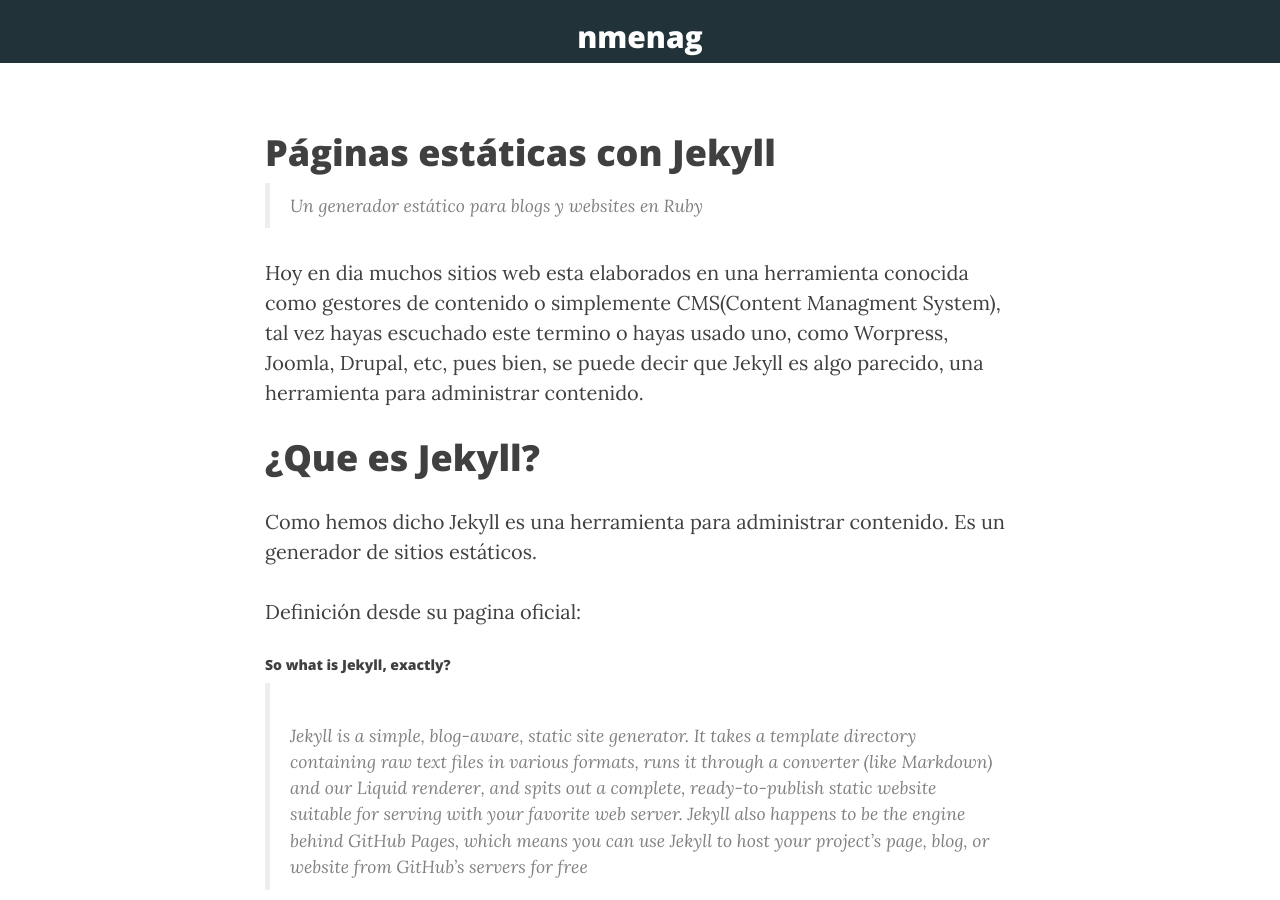
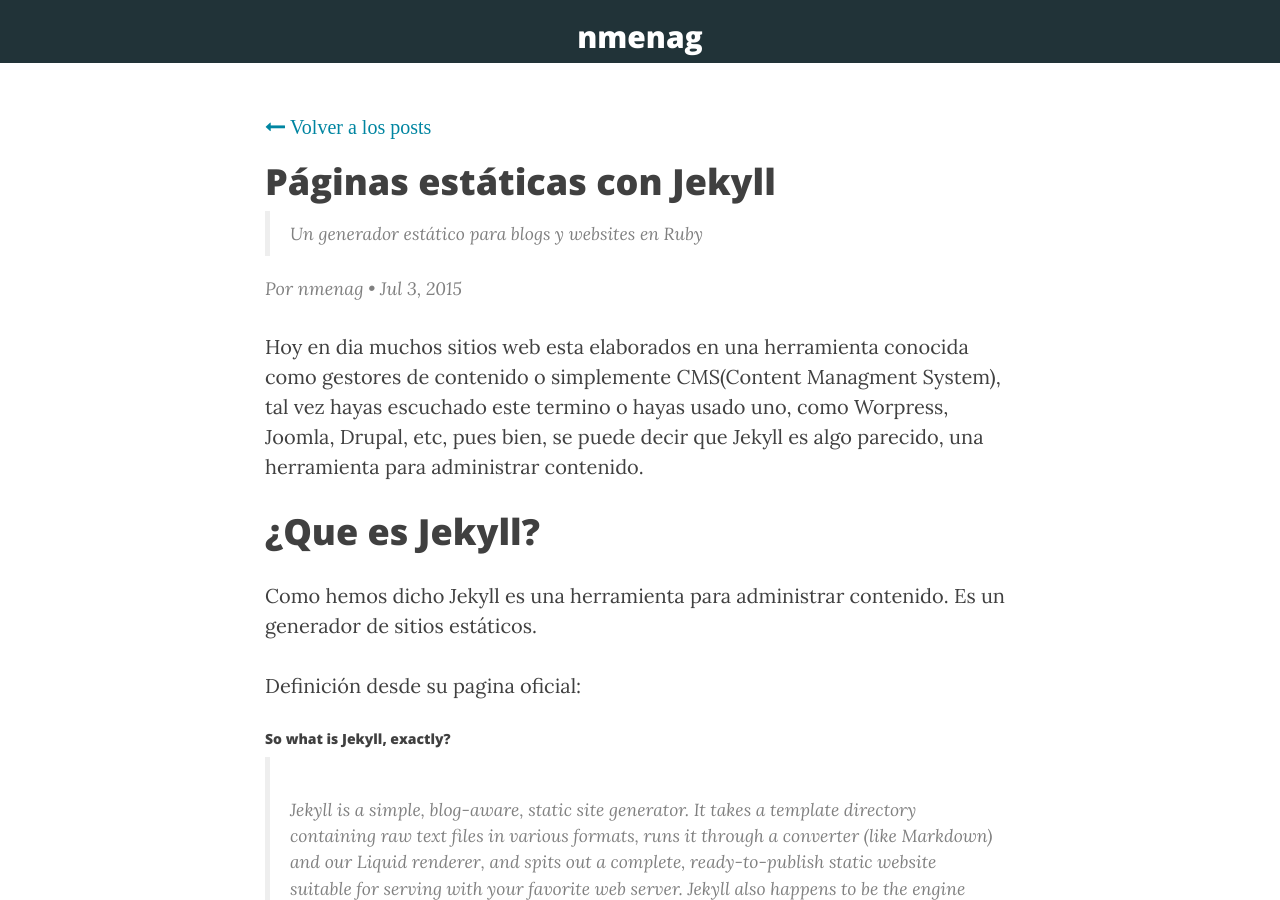
Before and after one commit to nmenag/nmenag.github.io, a Jekyll site: the page built from _posts/2015-07-03-2015-05-11-paginas-estaticas-con-jekyll.md, in a window 1280 px wide and 900 px high. Built offline with Jekyll 4.4.1, drawn with Linux system fonts in a browser that asks for light colours; some web fonts are replaced; comment, search, counter and statistics services are not loaded.

Commit message:
Refactor
 - Add skype account
 - Remove code deprecated
 - Add category 'Posts' to posts

```diff
--- a/_config.yml
+++ b/_config.yml
@@ -5,6 +5,7 @@
 url: http://yoursite.com
 title: nmenag
 email: nmena.garzon@gmail.com
+skype: nmenag
 location: Bogotá, Colombia
 description: > # "Write an awesome description for your new site here.
   You can edit this line in _config.yml. It will appear in your document
--- a/_layouts/default.html
+++ b/_layouts/default.html
@@ -11,12 +11,13 @@
 		    <div class="row">
 		      <div class="col-lg-12">
 		        <div class="intro-message">
-		          <img class="profile-image img-circle" src="https://lh4.googleusercontent.com/-MMLBYPp4AeM/VINOYHM0ppI/AAAAAAAAAH8/bGYL2FohwhE/w140-h140-p/10307371_10204432885850785_2156255476831433495_n.jpg" />
+							<img class="profile-image img-circle" src="https://lh4.googleusercontent.com/-MMLBYPp4AeM/VINOYHM0ppI/AAAAAAAAAH8/bGYL2FohwhE/w140-h140-p/10307371_10204432885850785_2156255476831433495_n.jpg" />
 		          <h1>{{ page.title }}</h1>
 		          <h2>Programador Full Stack</h2>
 		          <h3>{{ page.subTitle }}</h3>
 		          <div class="info-contact">
 		            <h4><i class="fa fa-envelope"></i> {{ site.email }}</h4>
+								<h4><i class="fa fa-skype"></i> {{ site.skype }}</h4>
 		            <h4><i class="fa fa-map-marker"></i> {{ site.location }}</h4>
 		          </div>
 		          <hr class="intro-divider">
--- a/_layouts/post.html
+++ b/_layouts/post.html
@@ -64,7 +64,7 @@
 
 
           <ul class="pager">
-            {% if page.previous.url and page.previous.category == "Posts" %}
+            {% if page.previous.url %}
               <li class="previous">
                 <a href="{{ page.previous.url | prepend: site.baseurl | replace: '//', '/' }}" data-toggle="tooltip" data-placement="top" title="{{page.previous.title}}">&larr; Anterior Post</a>
               </li>
--- a/_posts/2015-07-03-2015-05-11-paginas-estaticas-con-jekyll.md
+++ b/_posts/2015-07-03-2015-05-11-paginas-estaticas-con-jekyll.md
@@ -2,6 +2,7 @@
 layout: post
 title: Páginas estáticas con Jekyll
 subtitle: Un generador estático para blogs y websites en Ruby
+category: Posts
 comments: true
 ---
 
```
Also changed, not shown: _posts/2015-05-04-programar-con-ruby-en-ubuntu-linux.md (+1 -1 lines).
